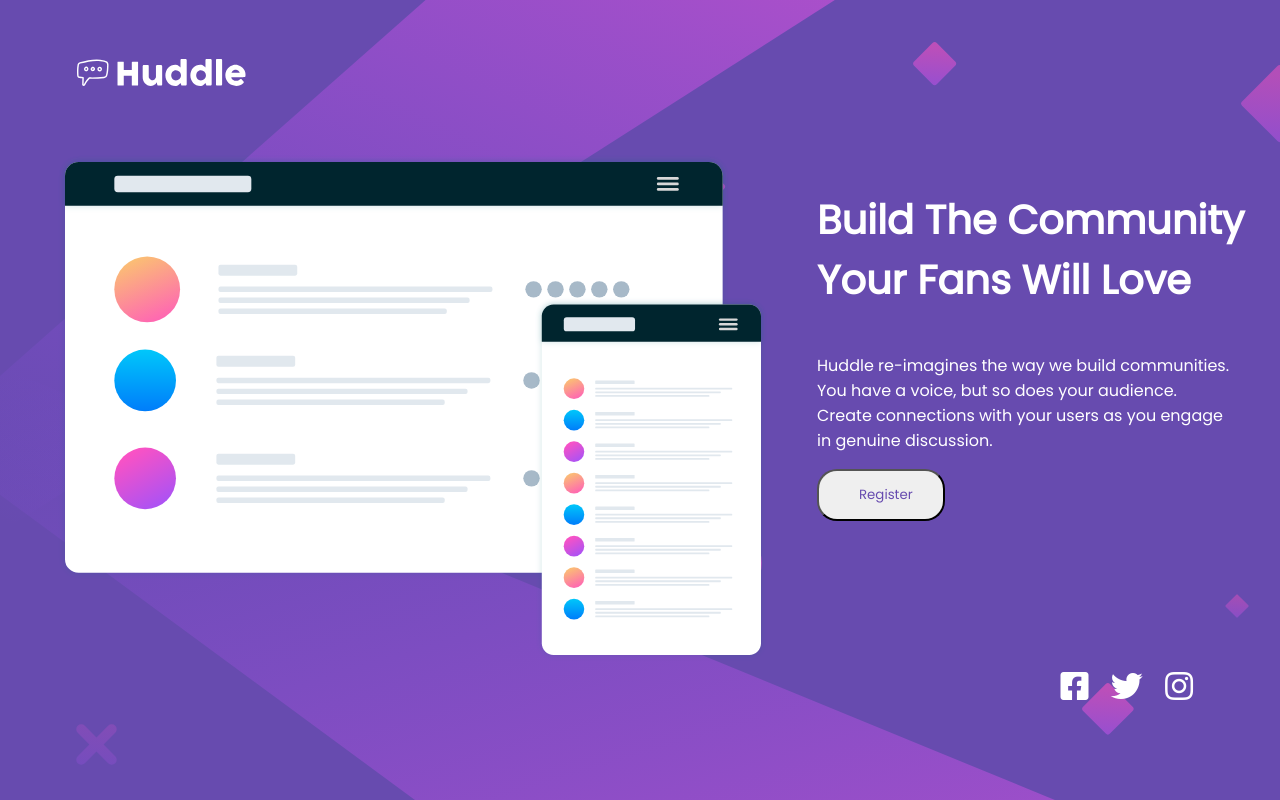
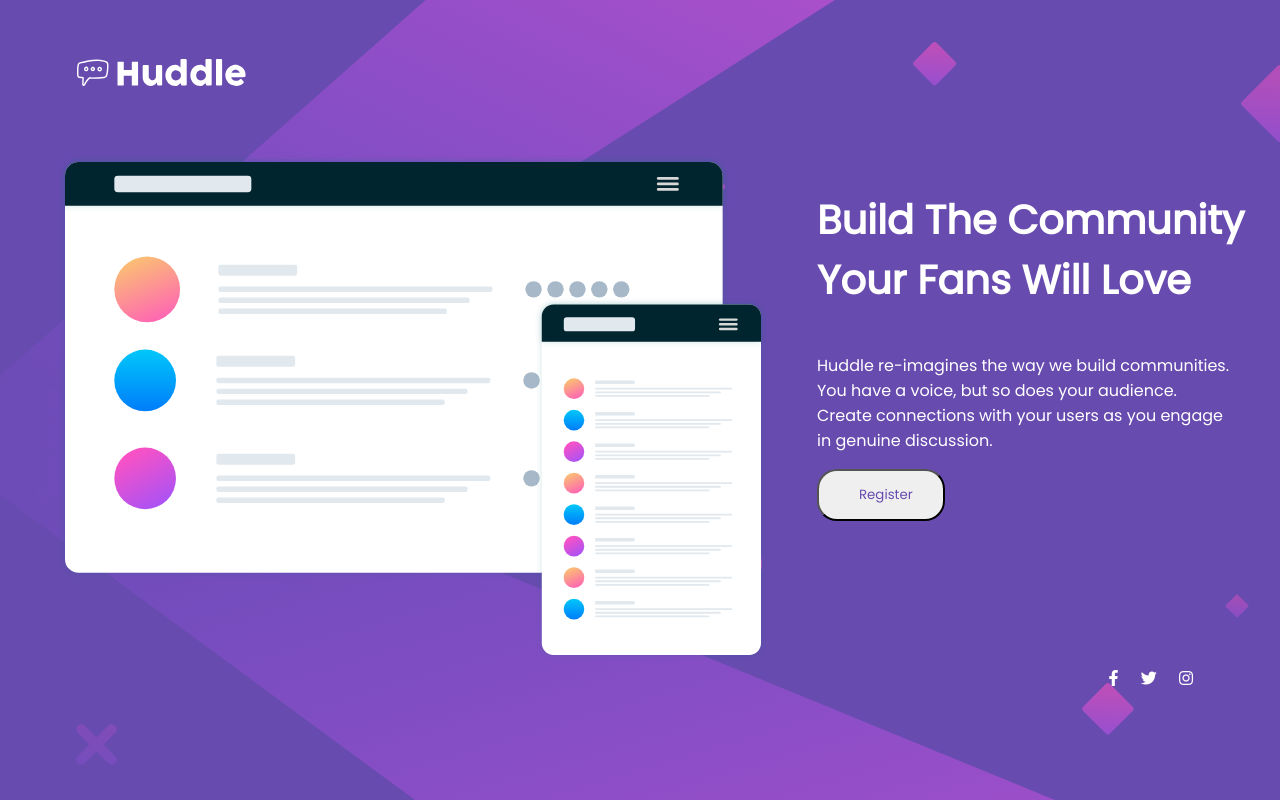
Before and after one commit to AyazAhmed5/Frontend-mentor-Solution-Huddle-landing-page, a plain HTML site: page index.html in a window 1280 px wide. Drawn offline with Linux system fonts and the light colour scheme.

Commit message:
Update index.html

```diff
--- a/index.html
+++ b/index.html
@@ -17,6 +17,7 @@
   <link rel="stylesheet" href="/css/all.css">
   <title>Frontend Mentor | Huddle landing page with single introductory section</title>
 </head>
+
 <body>
 
   <img class="logo" src="images/logo.svg" alt="">
@@ -35,11 +36,10 @@
   </div>
   <footer>
     <p class="attribution">
-    <i class="icons fab fa-facebook-square fa-2x"></i>
-    <i class="icons fab fa-twitter fa-2x"></i>
-    <i class="icons fab fa-instagram fa-2x"></i>
+      <i class=" icons fab fa-facebook-f "></i>
+      <i class="icons fab  fa-twitter "></i>
+      <i class="icons fab  fa-instagram "></i>
     </p>
-
   </footer>
 </body>
 
```
